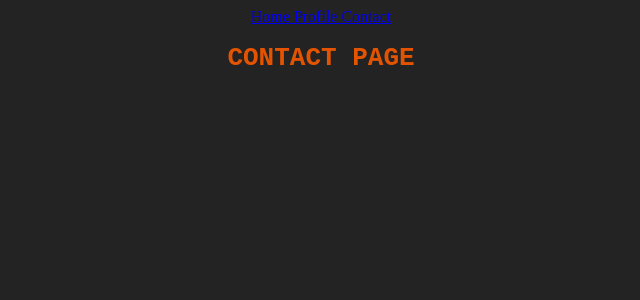
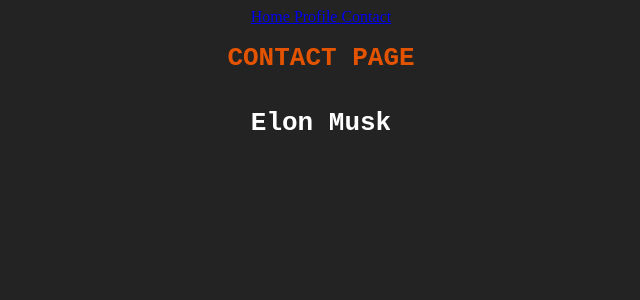
Before and after one commit to lopesmfelipe/portfolio, a React (Vite) app in the folder rtest/: page /contact in a window 1280 px wide. Shown: the top 300 px of the page, without its empty margins (319-959 px from the left). Built offline with nearby package versions, Linux system fonts and the light colour scheme; the HTML template or start-up script is replaced by a standard one.

Commit message:
Contact page displaying the user name

```diff
--- a/rtest/src/components/ChangeProfile.jsx
+++ b/rtest/src/components/ChangeProfile.jsx
@@ -1,7 +1,11 @@
 import { useState } from "react";
+import { useContext } from "react";
+import { AppContext } from "../App";
 
-export const ChangeProfile = (props) => {
+export const ChangeProfile = () => {
   const [newUsername, setNewUsername] = useState("");
+
+  const { setUsername } = useContext(AppContext);
 
   return (
     <div>
@@ -12,7 +16,7 @@
       />
       <button
         onClick={() => {
-          props.setUsername(newUsername);
+          setUsername(newUsername);
         }}
       >
         Change Username
--- a/rtest/src/pages/Contact.jsx
+++ b/rtest/src/pages/Contact.jsx
@@ -1,8 +1,13 @@
-export const Contact = (cprops) => {
+import { useContext } from "react";
+import { AppContext } from "../App";
+
+export const Contact = () => {
+  const {username} = useContext(AppContext);
+
   return (
     <>
       <h1 className="contactText">CONTACT PAGE</h1>
-      <h1> {cprops.username} </h1>
+      <h1> {username} </h1>
     </>
   );
 };
```
